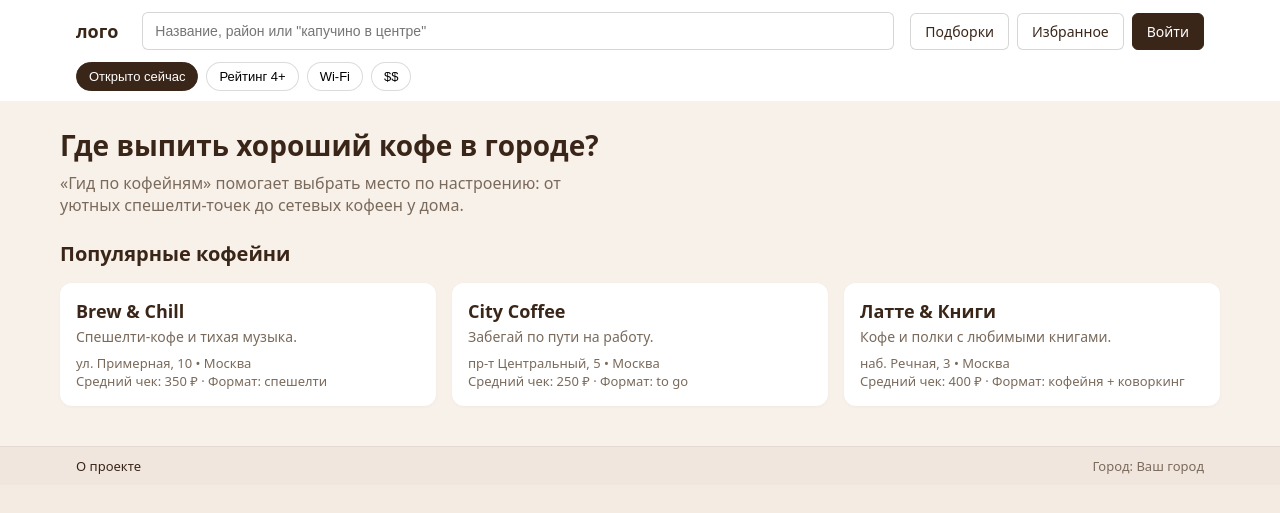
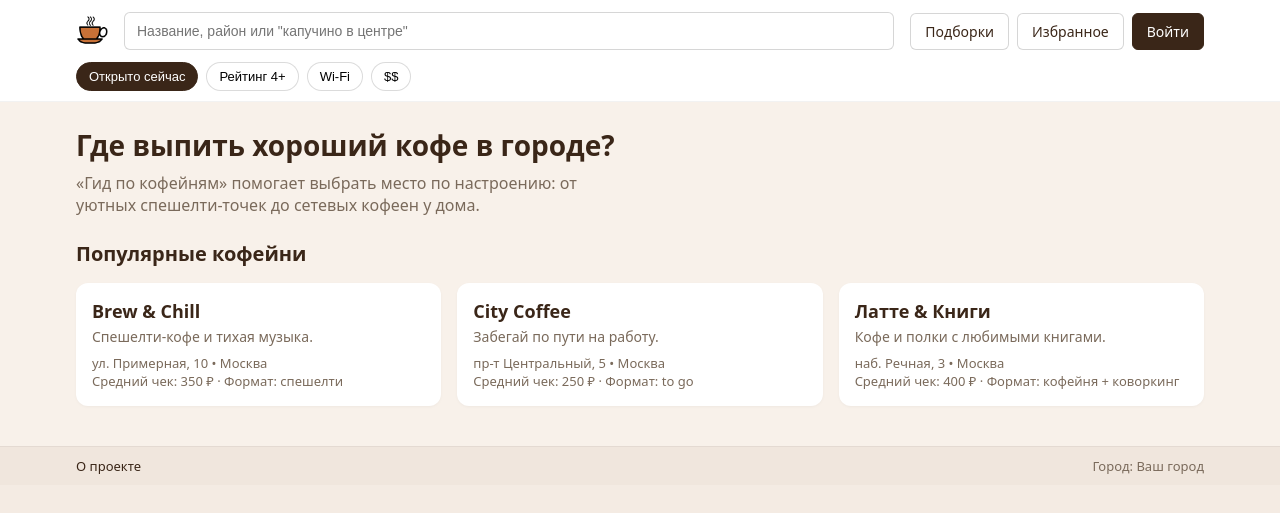
Before and after one commit to AlexLUni/django-coffee-guide, a Django app: page / in a window 1280 px wide. Shown: the top 513 px of the page. Run offline with Django 5.2, Linux system fonts and the light colour scheme.

Commit message:
Change header, footer and main styles

```diff
--- a/static/css/main.css
+++ b/static/css/main.css
@@ -32,6 +32,8 @@
 .site-footer__inner {
   max-width: var(--layout-width);
   margin: 0 auto;
+  padding-left: 16px;
+  padding-right: 16px;
 }
 
 /* ----------------------- */
@@ -62,8 +65,10 @@
   color: var(--color-text-main);
 }
 
-.brand__logo {
-  padding-right: 8px;
+.brand__image {
+  display: block;
+  height: 32px;
+  width: auto;
 }
 
 .search {
@@ -128,7 +155,7 @@
 /* ----------------------- */
 
 .site-main {
-  padding: 24px 16px 40px;
+  padding: 24px 0 40px;
   background-color: var(--color-stripe-bg);
 }
 
--- a/templates/base.html
+++ b/templates/base.html
@@ -11,7 +11,11 @@
       <div class="site-header__inner">
         <div class="site-header__top">
           <a href="/" class="brand">
-            <span class="brand__logo">лого</span>
+            <img
+              src="{% static 'css/img/coffee_icon.png' %}"
+              alt="Coffee Guide"
+              class="brand__image"
+            >
           </a>
 
           <form action="#" method="get" class="search">
@@ -29,12 +33,19 @@
             <a href="#" class="nav-button nav-button--primary">Войти</a>
           </div>
         </div>
-
         <div class="site-header__bottom">
-          <button class="filter-pill filter-pill--active">Открыто сейчас</button>
-          <button class="filter-pill">Рейтинг 4+</button>
-          <button class="filter-pill">Wi-Fi</button>
-          <button class="filter-pill">$$</button>
+         <button type="button" class="filter-pill filter-pill--active">
+            Открыто сейчас
+          </button>
+          <button type="button" class="filter-pill">
+            Рейтинг 4+
+          </button>
+          <button type="button" class="filter-pill">
+            Wi-Fi
+          </button>
+          <button type="button" class="filter-pill">
+            $$
+          </button>
         </div>
       </div>
     </header>
```
Also changed, not shown: other parts of static/css/main.css (+27 -3 lines), static/css/img/coffee_icon.png (added).
